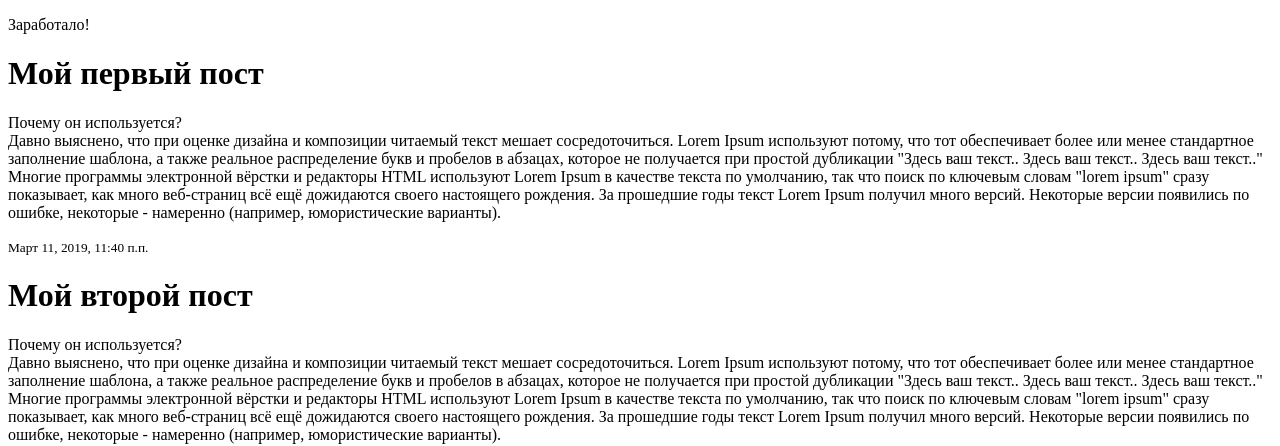
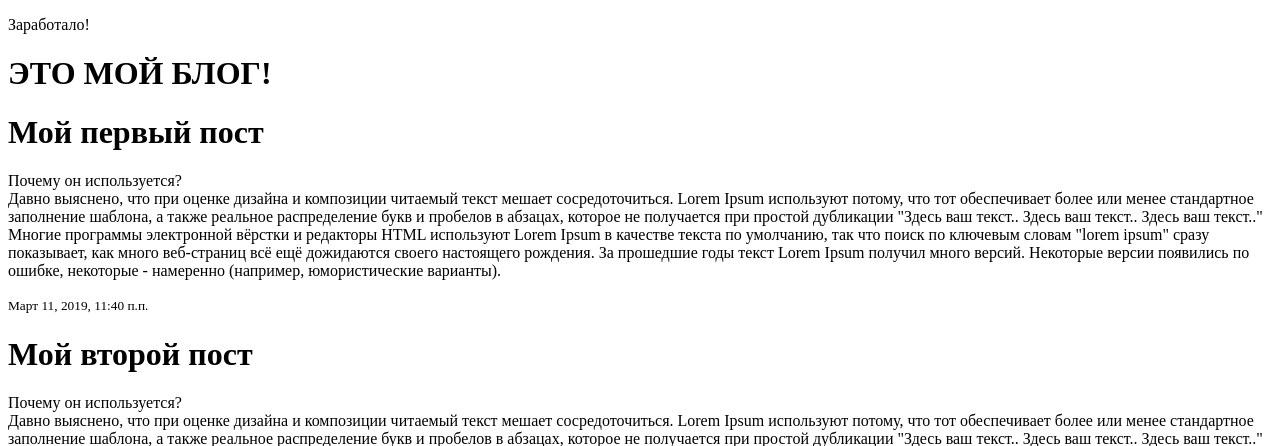
Before and after one commit to denisgridin/my-first-blog, a Django app: template blog/templates/blog/post_list.html in a window 1280 px wide. Shown: the top 446 px of the page. Run offline with Django 3.2, Linux system fonts and the light colour scheme; the template is opened without the code that fills it: values that come from a table or form of the project are taken from there, others are empty; data comes from the database, SQL or seed files in the repository.

Commit message:
My new commit

```diff
--- a/blog/templates/blog/post_list.html
+++ b/blog/templates/blog/post_list.html
@@ -6,6 +6,7 @@
 </head>
 <body>
     <p>Заработало!</p>
+    <h1>ЭТО МОЙ БЛОГ!</h1>
     {% for post in posts %}
         <div>
             <h1>{{ post.title }}</h1>
--- a/blog/urls.py
+++ b/blog/urls.py
@@ -1,5 +1,6 @@
 from django.urls import path
 from . import views
+
 
 urlpatterns = [
     path('', views.post_list, name = 'post_list')
--- a/blog/views.py
+++ b/blog/views.py
@@ -1,7 +1,7 @@
 from django.shortcuts import render
 from django.utils import timezone
 from .models import Post
-
+import random
 
 def post_list(request):
     posts = Post.objects.filter(published_date__lte=timezone.now()).order_by('published_date')
```
